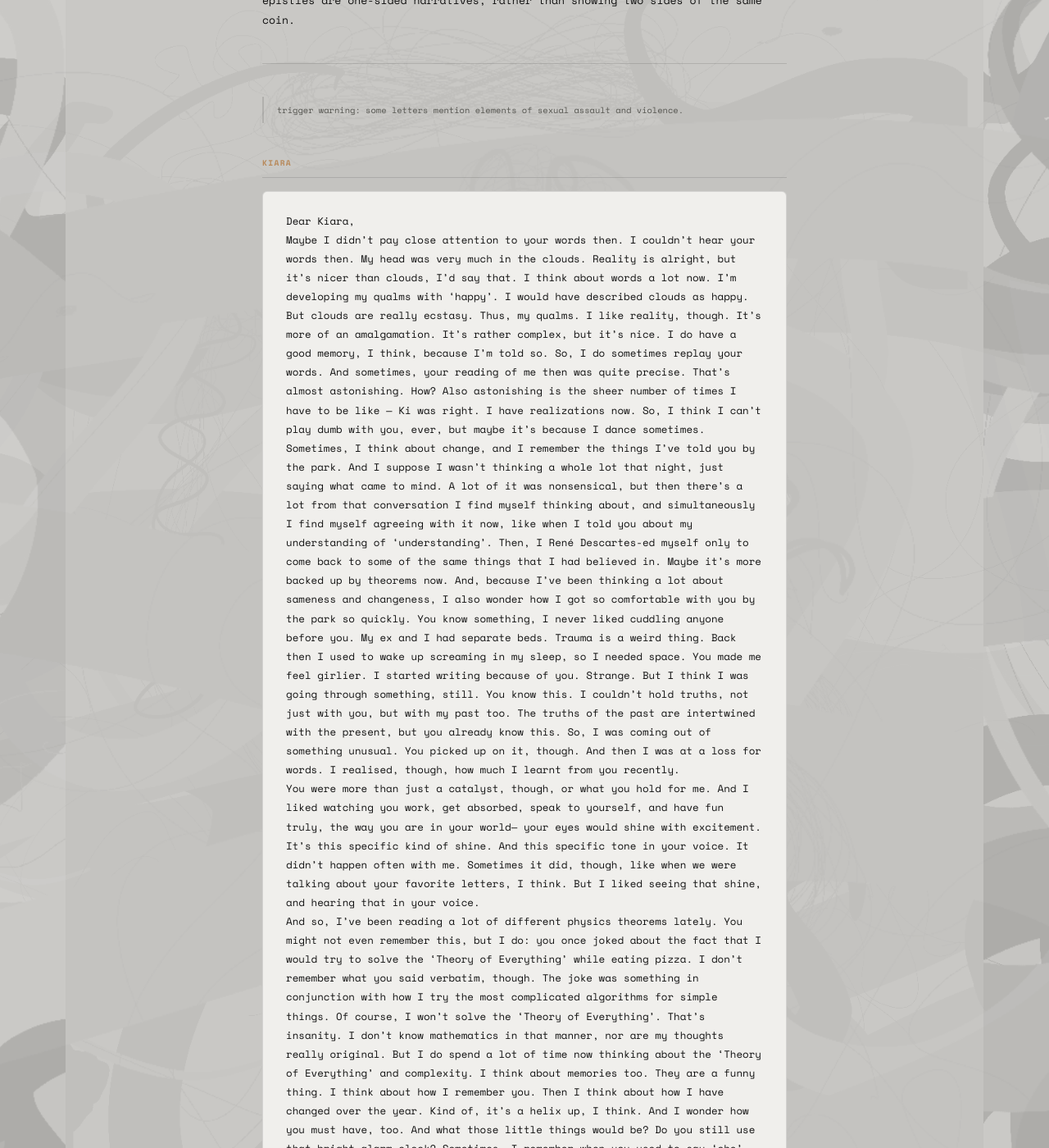
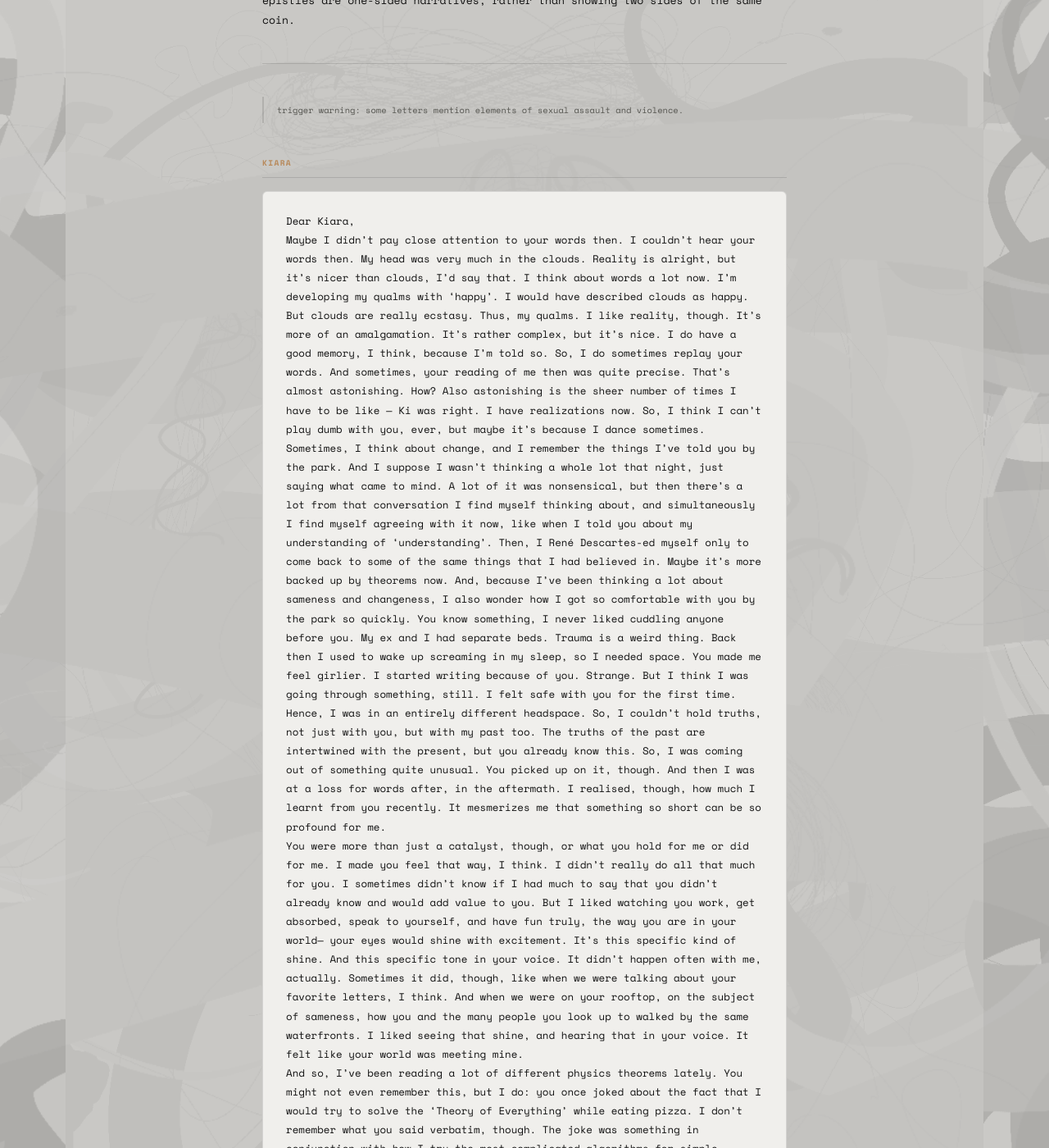
Before and after one commit to shlokamohanty/i-write-sometimes, a Jekyll site: the page built from _posts/2026-03-20-letter.md, in a window 1280 px wide and 1400 px high, scrolled down 1229 px. Shown: the whole window at 82% size. Built offline with Jekyll 4.4.1, drawn with Linux system fonts in a browser that asks for light colours; some web fonts are replaced; some of the changed text lies outside the part shown.

Commit message:
svsfb
fbfbs

```diff
--- a/_posts/.obsidian/workspace.json
+++ b/_posts/.obsidian/workspace.json
@@ -185,14 +185,14 @@
   },
   "active": "3a5656c7927057ef",
   "lastOpenFiles": [
-    "2026-04-13-thoughts-from-energy-discussion.md",
     "2026-04-30-pratt-research.md",
-    "2026-08-17-madison-vs-new-york.md",
     "2026-08-18-am-i-a-proponent-of-determinism.md",
     "2026-08-18-changing-relationship-with-art-museums.md",
+    "2026-03-20-letter.md",
+    "2026-04-13-thoughts-from-energy-discussion.md",
+    "2026-08-17-madison-vs-new-york.md",
     "2026-08-16-i-think.md",
     "2026-03-24-rewiring-connections.md",
-    "2026-03-20-letter.md",
     "2026-03-13-projects.md",
     "2026-03-01-relationships.md",
     "2026-08-12-thesis-story-4.md",
--- a/_posts/2026-03-20-letter.md
+++ b/_posts/2026-03-20-letter.md
@@ -29,9 +29,9 @@ Keep in mind, while reading these, that the letters show my perspective of my fe
 <span class="letter-to">kiara</span>
 <div class="letter-block">Dear Kiara,
 Maybe I didn’t pay close attention to your words then. I couldn’t hear your words then. My head was very much in the clouds. Reality is alright, but it’s nicer than clouds, I’d say that. I think about words a lot now. I’m developing my qualms with ‘happy’. I would have described clouds as happy. But clouds are really ecstasy. Thus, my qualms. I like reality, though. It’s more of an amalgamation. It’s rather complex, but it’s nice. I do have a good memory, I think, because I’m told so. So, I do sometimes replay your words. And sometimes, your reading of me then was quite precise. That’s almost astonishing. How? Also astonishing is the sheer number of times I have to be like — Ki was right. I have realizations now. So, I think I can’t play dumb with you, ever, but maybe it’s because I dance sometimes.
-Sometimes, I think about change, and I remember the things I’ve told you by the park. And I suppose I wasn’t thinking a whole lot that night, just saying what came to mind. A lot of it was nonsensical, but then there’s a lot from that conversation I find myself thinking about, and simultaneously I find myself agreeing with it now, like when I told you about my understanding of ‘understanding’. Then, I René Descartes-ed myself only to come back to some of the same things that I had believed in. Maybe it’s more backed up by theorems now. And, because I’ve been thinking a lot about sameness and changeness, I also wonder how I got so comfortable with you by the park so quickly. You know something, I never liked cuddling anyone before you. My ex and I had separate beds. Trauma is a weird thing. Back then I used to wake up screaming in my sleep, so I needed space. You made me feel girlier. I started writing because of you. Strange. But I think I was going through something, still. You know this. I couldn’t hold truths, not just with you, but with my past too. The truths of the past are intertwined with the present, but you already know this. So, I was coming out of something unusual. You picked up on it, though. And then I was at a loss for words. I realised, though, how much I learnt from you recently.
-You were more than just a catalyst, though, or what you hold for me. And I liked watching you work, get absorbed, speak to yourself, and have fun truly, the way you are in your world— your eyes would shine with excitement. It’s this specific kind of shine. And this specific tone in your voice. It didn’t happen often with me. Sometimes it did, though, like when we were talking about your favorite letters, I think. But I liked seeing that shine, and hearing that in your voice.
-And so, I’ve been reading a lot of different physics theorems lately. You might not even remember this, but I do: you once joked about the fact that I would try to solve the ‘Theory of Everything’ while eating pizza. I don’t remember what you said verbatim, though. The joke was something in conjunction with how I try the most complicated algorithms for simple things. Of course, I won’t solve the ‘Theory of Everything’. That’s insanity. I don’t know mathematics in that manner, nor are my thoughts really original. But I do spend a lot of time now thinking about the ‘Theory of Everything’ and complexity. I think about memories too. They are a funny thing. I think about how I remember you. Then I think about how I have changed over the year. Kind of, it’s a helix up, I think. And I wonder how you must have, too. And what those little things would be? Do you still use that bright alarm clock? Sometimes, I remember when you used to say ‘che’ more often. Change is a good thing, though, I think. And I don’t know why I thought of you today. Sometimes I just do.
+Sometimes, I think about change, and I remember the things I’ve told you by the park. And I suppose I wasn’t thinking a whole lot that night, just saying what came to mind. A lot of it was nonsensical, but then there’s a lot from that conversation I find myself thinking about, and simultaneously I find myself agreeing with it now, like when I told you about my understanding of ‘understanding’. Then, I René Descartes-ed myself only to come back to some of the same things that I had believed in. Maybe it’s more backed up by theorems now. And, because I’ve been thinking a lot about sameness and changeness, I also wonder how I got so comfortable with you by the park so quickly. You know something, I never liked cuddling anyone before you. My ex and I had separate beds. Trauma is a weird thing. Back then I used to wake up screaming in my sleep, so I needed space. You made me feel girlier. I started writing because of you. Strange. But I think I was going through something, still. I felt safe with you for the first time. Hence, I was in an entirely different headspace. So, I couldn’t hold truths, not just with you, but with my past too. The truths of the past are intertwined with the present, but you already know this. So, I was coming out of something quite unusual. You picked up on it, though. And then I was at a loss for words after, in the aftermath. I realised, though, how much I learnt from you recently. It mesmerizes me that something so short can be so profound for me.
+You were more than just a catalyst, though, or what you hold for me or did for me. I made you feel that way, I think. I didn’t really do all that much for you. I sometimes didn’t know if I had much to say that you didn’t already know and would add value to you. But I liked watching you work, get absorbed, speak to yourself, and have fun truly, the way you are in your world— your eyes would shine with excitement. It’s this specific kind of shine. And this specific tone in your voice. It didn’t happen often with me, actually. Sometimes it did, though, like when we were talking about your favorite letters, I think. And when we were on your rooftop, on the subject of sameness, how you and the many people you look up to walked by the same waterfronts. I liked seeing that shine, and hearing that in your voice. It felt like your world was meeting mine.
+And so, I’ve been reading a lot of different physics theorems lately. You might not even remember this, but I do: you once joked about the fact that I would try to solve the ‘Theory of Everything’ while eating pizza. I don’t remember what you said verbatim, though. The joke was something in conjunction with how I try the most complicated algorithms for simple things. Of course, I won’t solve the ‘Theory of Everything’. That’s insanity. I don’t know mathematics in that manner, nor are my thoughts really original. But I do spend a lot of time now thinking about the ‘Theory of Everything’ and complexity. I think about memories too. They are a funny thing. I think about how I remember you. Then I think about how I have changed over the year. Kind of, it’s a helix up, I think. And I wonder how you must have, too. And what those little things would be? Do you still use that bright alarm clock? Sometimes, I remember when you used to say ‘che’ more often. Change is a good thing, though, I think - the wise words you were saying while throwing trash. And I don’t know why I thought of you today. Sometimes I just do.
 Love,
 Shlokey
 </div>
```
Also changed, not shown: _posts/2026-04-30-pratt-research.md (+2 -0 lines).
